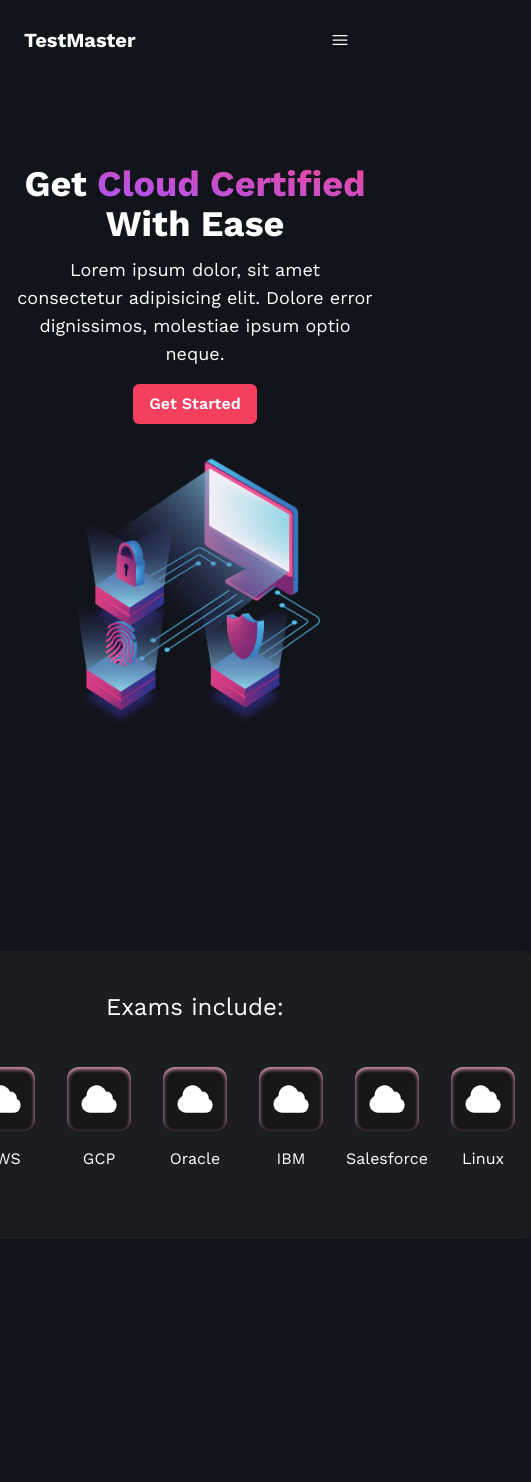
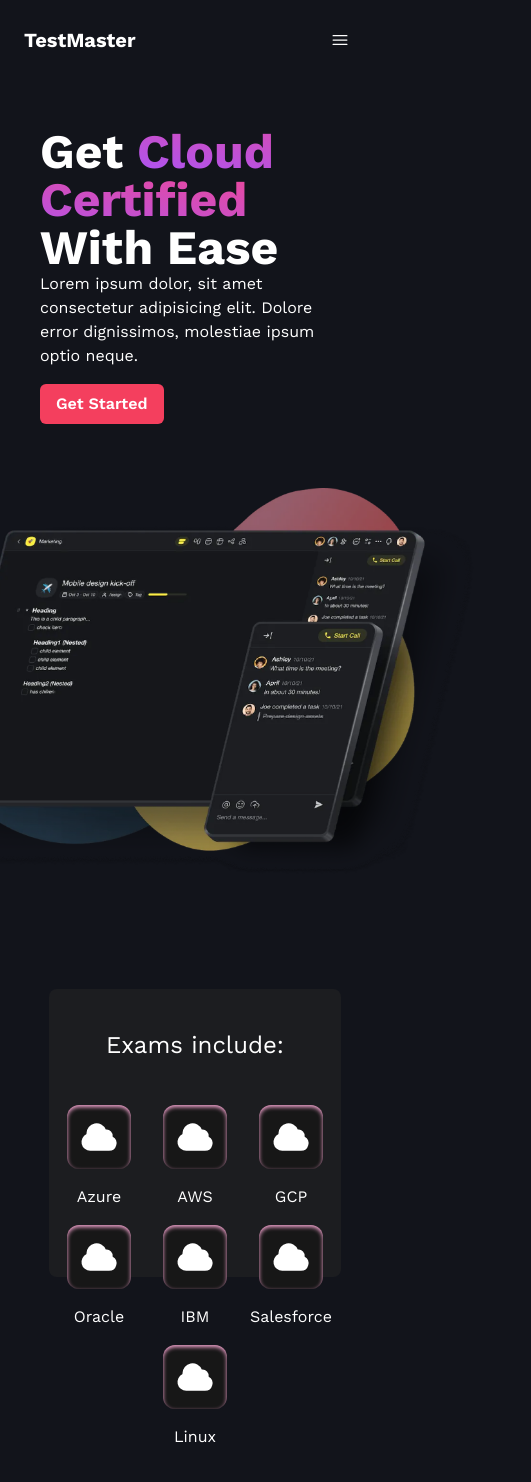
Before and after one commit to devaldar/app-tailwind, a React (Create React App) app: page / in a window 390 px wide. Shown: the top 1482 px of the page, 531 px wide, since content can reach past the window. Built offline with nearby package versions, Linux system fonts and the light colour scheme.

Commit message:
media queries

```diff
--- a/public/index.html
+++ b/public/index.html
@@ -7,6 +7,7 @@
 		<meta name="theme-color" content="#000000" />
 		<meta name="description" content="Web site created using create-react-app" />
 		<link rel="apple-touch-icon" href="%PUBLIC_URL%/logo192.png" />
+		<meta name="viewport" content="width=device-width, initial-scale=1.0" />
 		<!--
       manifest.json provides metadata used when your web app is installed on a
       user's mobile device or desktop. See https://developers.google.com/web/fundamentals/web-app-manifest/
--- a/src/components/Exams.tsx
+++ b/src/components/Exams.tsx
@@ -1,12 +1,12 @@
-import React from "react";
-import { CloudIcon } from "@heroicons/react/24/solid";
+import React from 'react';
+import { CloudIcon } from '@heroicons/react/24/solid';
 export const Exams = () => {
-  const list = ["Azure", "AWS", "GCP", "Oracle", "IBM", "Salesforce", "Linux"];
+	const list = ['Azure', 'AWS', 'GCP', 'Oracle', 'IBM', 'Salesforce', 'Linux'];
 	return (
-    <section className="flex justify-center mt-56 align-center">
-      <div className="w-[1200px] h-72 bg-neutral-800/50  rounded-lg py-10">
+		<section className="flex justify-center mt-28 align-center">
+			<div className="w-3/4 py-10 rounded-lg max-w-7xl h-72 bg-neutral-800/50">
 				<h3 className="w-full text-2xl text-center">Exams include:</h3>
-        <div className="flex flex-row items-center justify-between max-w-3xl mx-auto mt-7">
+				<div className="flex flex-row flex-wrap items-center justify-center max-w-md mx-auto md:max-w-3xl md:justify-between md:flex-nowrap mt-7">
 					{list.map((item) => (
 						<div key={item} className="flex flex-col items-center">
 							<div className="flex w-16 h-16 m-4 shadow-inner shadow-pink-300 bg-neutral-900 rounded-xl ">
--- a/src/components/Hero.tsx
+++ b/src/components/Hero.tsx
@@ -1,38 +1,37 @@
-import React from "react";
+import React from 'react';
 import {
 	CloudArrowUpIcon,
 	CircleStackIcon,
 	PaperAirplaneIcon,
 	ServerIcon,
-} from "@heroicons/react/24/solid";
+} from '@heroicons/react/24/solid';
 
-import bgImg from "../assets/cyber-bg.png";
-import { Button } from "./Shared/Button";
+import bgImg from '../assets/image 12.png';
+import { Button } from './Shared/Button';
 
 export const Hero: React.FC<{ name: string }> = () => {
 	return (
-    <div id="home" className="flex flex-col justify-between w-full">
-      <div className="flex flex-wrap justify-center px-2 pt-10 m-auto max-w-7xl md:flex-nowrap">
-        <div className="flex flex-col items-center justify-center w-full max-w-md px-2 py-8 text-center md:items-start md:text-start ">
-          {/* <p className="text-2xl">Unique Sequencing & Production</p> */}
-          <h1 className="py-3 text-4xl font-bold lg:text-6xl">
-            Get{" "}
+		<div id="home" className="flex flex-col justify-between w-full px-10 pt-12">
+			<div className="flex flex-col justify-center w-full m-auto sm:w-3/4 max-w-7xl md:flex-row">
+				<div className="flex flex-col items-start justify-center flex-shrink-0 mb-16 md:items-start md:text-start">
+					<h1 className="max-w-xs text-5xl font-bold lg:text-6xl">
+						Get{' '}
 						<span className="text-transparent bg-red-600 bg-cover bg-gradient-to-tr from-purple-500 to-pink-500 bg-clip-text">
 							Cloud Certified
-            </span>{" "}
+						</span>{' '}
 						With Ease
 					</h1>
-          <p className="text-lg">
-            Lorem ipsum dolor, sit amet consectetur adipisicing elit. Dolore
-            error dignissimos, molestiae ipsum optio neque.
+					<p className="text-md md:w-72">
+						Lorem ipsum dolor, sit amet consectetur adipisicing elit. Dolore error
+						dignissimos, molestiae ipsum optio neque.
 					</p>
 					{/* <button className="mt-4 font-semibold text-blue-500 transition-colors hover:text-blue-600">
 						Get Started
 					</button> */}
 					<Button twClasses="mt-4 ">Get Started</Button>
 				</div>
-        <div>
-          <img className="w-full" src={bgImg} alt="/" />
+				<div className="flex justify-center flex-auto flex-shrink">
+					<img className="max-w-xl" src={bgImg} alt="/" />
 				</div>
 				{/* <div
 					className="absolute flex flex-col py-8 md:min-w-[760px] bottom-[5%]
--- a/tailwind.config.js
+++ b/tailwind.config.js
@@ -3,9 +3,10 @@
 	theme: {
 
 		screens: {
-			sm: '640px',
-			md: '768px',
-			lg: '1024px',
+			xs: '320px',
+			sm: '600px',
+			md: '992px',
+			lg: '1200px',
 			xl: '1280px',
 			'2xl': '1536px',
 		},
```
Also changed, not shown: src/components/Navbar/Navbar.tsx (+9 -9 lines), src/assets/image 12.png (added). Lines whose indentation alone changed are shown as unchanged.
